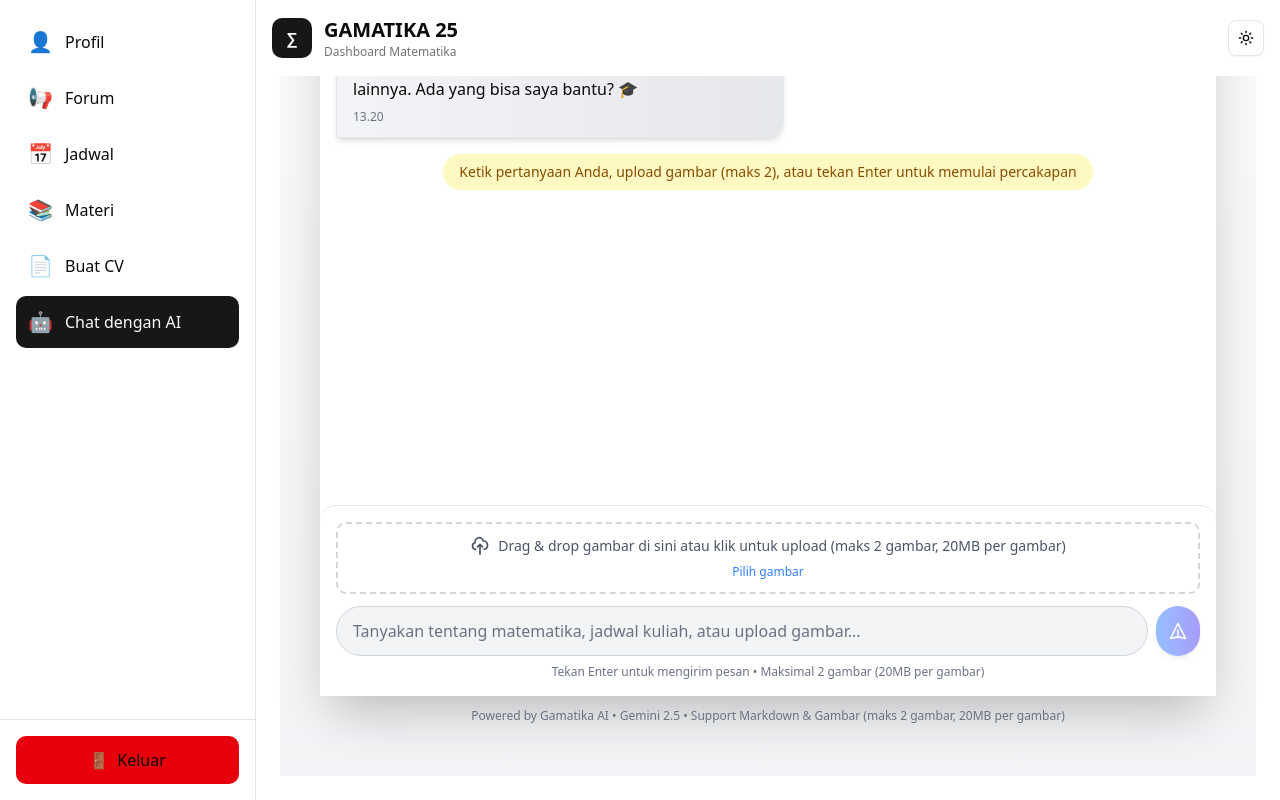
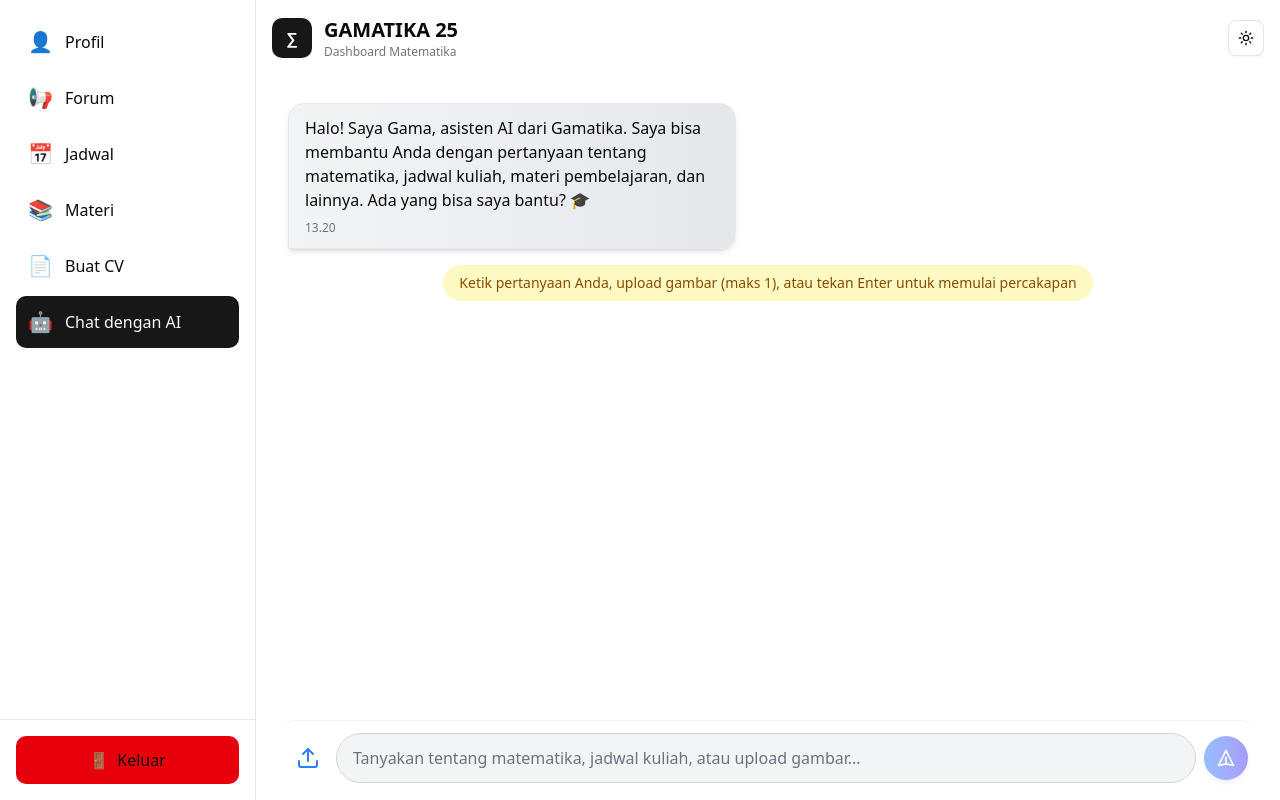
Before and after one commit to faridanangs/gamatika-25, a Next.js app in the folder client/: page /dashboard/chat in a window 1280 px wide. Built offline with nearby package versions, Linux system fonts and the light colour scheme.

Commit message:
update materi and chat page"

```diff
--- a/client/src/app/dashboard/chat/page.js
+++ b/client/src/app/dashboard/chat/page.js
@@ -6,6 +6,7 @@
 import remarkGfm from 'remark-gfm';
 import { Prism as SyntaxHighlighter } from 'react-syntax-highlighter';
 import { atomDark } from 'react-syntax-highlighter/dist/cjs/styles/prism';
+import { FileIcon, UploadIcon } from 'lucide-react';
 
 // Fungsi untuk memformat tanggal
 const formatTime = (date) => {
@@ -29,7 +30,6 @@
 // Komponen untuk pesan dengan animasi
 const MessageBubble = ({ message, isTyping }) => {
   const isUser = message.sender === 'user';
-
   return (
     <motion.div
       initial={{ opacity: 0, y: 20 }}
@@ -155,6 +155,8 @@
   setUploadedFiles,
 }) => {
   const [isDragging, setIsDragging] = useState(false);
+  const fileInputRef = useRef(null);
+  const [fileInputKey, setFileInputKey] = useState(0);
 
   const handleDragOver = (e) => {
     e.preventDefault();
@@ -168,7 +170,6 @@
   const handleDrop = (e) => {
     e.preventDefault();
     setIsDragging(false);
-
     if (e.dataTransfer.files && e.dataTransfer.files.length > 0) {
       const files = Array.from(e.dataTransfer.files);
       handleMultipleFileUpload(files);
@@ -179,6 +180,9 @@
     if (e.target.files && e.target.files.length > 0) {
       const files = Array.from(e.target.files);
       handleMultipleFileUpload(files);
+      // Reset input value and force re-render
+      e.target.value = null;
+      setFileInputKey((prev) => prev + 1);
     }
   };
 
@@ -189,103 +193,81 @@
         alert('Hanya file gambar yang diperbolehkan');
         return false;
       }
-
       // Cek ukuran file (maksimal 20MB)
       if (file.size > 20 * 1024 * 1024) {
         alert(`File ${file.name} terlalu besar. Maksimal 20MB.`);
         return false;
       }
-
       return true;
     });
 
-    // Cek apakah total gambar melebihi 2
-    if (uploadedFiles.length + validFiles.length > 2) {
-      alert('Maksimal 2 gambar dapat di-upload');
+    // Cek apakah total gambar melebihi 1
+    if (uploadedFiles.length + validFiles.length > 1) {
+      alert('Maksimal 1 gambar dapat di-upload');
       return;
     }
 
-    // Proses file yang valid
+    // Proses file yang valid dengan ID unik
     const newFiles = [...uploadedFiles];
+    validFiles.forEach((file) => {
+      // Buat ID unik untuk file ini
+      const fileId = `file-${Date.now()}-${Math.random()
+        .toString(36)
+        .substr(2, 9)}`;
 
-    validFiles.forEach((file) => {
+      // Cek apakah file sudah ada di state
+      const isFileAlreadyUploaded = newFiles.some(
+        (f) => f.file.name === file.name && f.file.size === file.size
+      );
+
+      // Jika file sudah ada, hapus dulu dari state
+      if (isFileAlreadyUploaded) {
+        setUploadedFiles((prev) =>
+          prev.filter(
+            (f) => !(f.file.name === file.name && f.file.size === file.size)
+          )
+        );
+      }
+
       const reader = new FileReader();
       reader.onload = (e) => {
         const newFile = {
+          id: fileId,
           file,
           preview: e.target.result,
           name: file.name,
         };
-        newFiles.push(newFile);
-        setUploadedFiles([...newFiles]);
+
+        // Tambahkan ke state
+        setUploadedFiles((prev) => [...prev, newFile]);
       };
       reader.readAsDataURL(file);
     });
   };
 
   const removeFile = (index) => {
-    const newFiles = uploadedFiles.filter((_, i) => i !== index);
+    const newFiles = [...uploadedFiles];
+    newFiles.splice(index, 1);
     setUploadedFiles(newFiles);
+    // Reset input value and force re-render
+    if (fileInputRef.current) {
+      fileInputRef.current.value = null;
+    }
+    setFileInputKey((prev) => prev + 1);
   };
 
   return (
     <motion.div
       initial={{ opacity: 0, y: 20 }}
       animate={{ opacity: 1, y: 0 }}
-      className="bg-white dark:bg-gray-800 p-4 rounded-t-2xl shadow-lg border-t border-gray-200 dark:border-gray-700"
+      className="px-2 py-3 w-full rounded-t-2xl shadow-lg border-t border-gray-100 dark:border-gray-700 sticky bottom-0 bg-white dark:bg-card"
     >
-      {/* Area upload file */}
-      <div
-        className={`mb-3 p-3 rounded-lg border-2 border-dashed transition-colors ${
-          isDragging
-            ? 'border-blue-500 bg-blue-50 dark:bg-blue-900/20'
-            : 'border-gray-300 dark:border-gray-600 hover:border-blue-400'
-        }`}
-        onDragOver={handleDragOver}
-        onDragLeave={handleDragLeave}
-        onDrop={handleDrop}
-      >
-        <div className="flex items-center justify-center gap-2 text-gray-600 dark:text-gray-400">
-          <svg
-            className="w-5 h-5"
-            fill="none"
-            stroke="currentColor"
-            viewBox="0 0 24 24"
-          >
-            <path
-              strokeLinecap="round"
-              strokeLinejoin="round"
-              strokeWidth={2}
-              d="M7 16a4 4 0 01-.88-7.903A5 5 0 1115.9 6L16 6a5 5 0 011 9.9M15 13l-3-3m0 0l-3 3m3-3v12"
-            />
-          </svg>
-          <span className="text-sm">
-            Drag & drop gambar di sini atau klik untuk upload (maks 2 gambar,
-            20MB per gambar)
-          </span>
-        </div>
-        <input
-          type="file"
-          className="hidden"
-          id="file-upload"
-          accept="image/*"
-          multiple
-          onChange={handleFileInputChange}
-        />
-        <label
-          htmlFor="file-upload"
-          className="mt-2 block text-center text-xs text-blue-500 hover:text-blue-600 cursor-pointer"
-        >
-          Pilih gambar
-        </label>
-      </div>
-
       {/* Preview gambar terupload */}
       {uploadedFiles.length > 0 && (
         <div className="mb-3">
           <div className="flex flex-wrap gap-2">
             {uploadedFiles.map((file, index) => (
-              <div key={index} className="relative group">
+              <div key={file.id} className="relative group">
                 <img
                   src={file.preview}
                   alt={`Preview ${index + 1}`}
@@ -316,12 +298,38 @@
             ))}
           </div>
           <div className="mt-2 text-xs text-gray-500 dark:text-gray-400">
-            {uploadedFiles.length}/2 gambar terupload
+            {uploadedFiles.length}/1 gambar terupload
           </div>
         </div>
       )}
-
-      <div className="flex gap-2">
+      <div className="flex gap-2 items-center">
+        <div
+          className={`px-2 py-1 rounded-lg transition-colors inline-block ${
+            isDragging
+              ? 'border-blue-500 bg-blue-50 dark:bg-blue-900/20'
+              : 'border-gray-300 dark:border-gray-600 hover:border-blue-400'
+          }`}
+          onDragOver={handleDragOver}
+          onDragLeave={handleDragLeave}
+          onDrop={handleDrop}
+        >
+          <input
+            key={fileInputKey}
+            ref={fileInputRef}
+            type="file"
+            className="hidden"
+            id="file-upload"
+            accept="image/*"
+            multiple
+            onChange={handleFileInputChange}
+          />
+          <label
+            htmlFor="file-upload"
+            className="block text-center text-xs text-blue-500 hover:text-blue-600 cursor-pointer"
+          >
+            <UploadIcon />
+          </label>
+        </div>
         <input
           type="text"
           value={inputValue}
@@ -360,9 +368,6 @@
           </svg>
         </motion.button>
       </div>
-      <p className="text-xs text-gray-500 dark:text-gray-400 mt-2 text-center">
-        Tekan Enter untuk mengirim pesan • Maksimal 2 gambar (20MB per gambar)
-      </p>
     </motion.div>
   );
 };
@@ -384,7 +389,6 @@
   const ai = new GoogleGenAI({
     apiKey: 'AIzaSyBLiJgdGYRrNEd5wVmYzRj4SCw7cifLtyM',
   });
-
   const [messages, setMessages] = useState([
     {
       id: 1,
@@ -393,7 +397,6 @@
       timestamp: new Date(),
     },
   ]);
-
   const [inputValue, setInputValue] = useState('');
   const [isTyping, setIsTyping] = useState(false);
   const [uploadedFiles, setUploadedFiles] = useState([]);
@@ -427,35 +430,53 @@
         alert('Hanya file gambar yang diperbolehkan');
         return false;
       }
-
       // Cek ukuran file (maksimal 20MB)
       if (file.size > 20 * 1024 * 1024) {
         alert(`File ${file.name} terlalu besar. Maksimal 20MB.`);
         return false;
       }
-
       return true;
     });
 
-    // Cek apakah total gambar melebihi 2
-    if (uploadedFiles.length + validFiles.length > 2) {
-      alert('Maksimal 2 gambar dapat di-upload');
+    // Cek apakah total gambar melebihi 1
+    if (uploadedFiles.length + validFiles.length > 1) {
+      alert('Maksimal 1 gambar dapat di-upload');
       return;
     }
 
-    // Proses file yang valid
+    // Proses file yang valid dengan ID unik
     const newFiles = [...uploadedFiles];
+    validFiles.forEach((file) => {
+      // Buat ID unik untuk file ini
+      const fileId = `file-${Date.now()}-${Math.random()
+        .toString(36)
+        .substr(2, 9)}`;
 
-    validFiles.forEach((file) => {
+      // Cek apakah file sudah ada di state
+      const isFileAlreadyUploaded = newFiles.some(
+        (f) => f.file.name === file.name && f.file.size === file.size
+      );
+
+      // Jika file sudah ada, hapus dulu dari state
+      if (isFileAlreadyUploaded) {
+        setUploadedFiles((prev) =>
+          prev.filter(
+            (f) => !(f.file.name === file.name && f.file.size === file.size)
+          )
+        );
+      }
+
       const reader = new FileReader();
       reader.onload = (e) => {
         const newFile = {
+          id: fileId,
           file,
           preview: e.target.result,
           name: file.name,
         };
-        newFiles.push(newFile);
-        setUploadedFiles([...newFiles]);
+
+        // Tambahkan ke state
+        setUploadedFiles((prev) => [...prev, newFile]);
       };
       reader.readAsDataURL(file);
     });
@@ -501,13 +522,11 @@
         sender: 'ai',
         timestamp: new Date(),
       };
-
       setMessages((prev) => [...prev, aiMessage]);
 
       // Simulasikan typing effect
       const words = aiResponse.split(' ');
       let currentText = '';
-
       for (let i = 0; i < words.length; i++) {
         await new Promise((resolve) => setTimeout(resolve, 30));
         currentText += words[i] + ' ';
@@ -561,7 +580,6 @@
             data: data,
           },
         }));
-
         // Tambahkan teks sebagai bagian terakhir
         contents.push({ text: msg });
 
@@ -601,7 +619,6 @@
             `,
           },
         });
-
         return response.text;
       } else {
         // Tanpa gambar
@@ -641,7 +658,6 @@
             `,
           },
         });
-
         return response.text;
       }
     } catch (error) {
@@ -651,11 +667,11 @@
   };
 
   return (
-    <div className="flex flex-col min-h-screen bg-gradient-to-b from-gray-50 to-gray-100 dark:from-gray-900 dark:to-gray-800">
-      <div className="max-w-4xl mx-auto w-full flex flex-col h-[90vh] shadow-2xl overflow-hidden bg-white dark:bg-gray-800">
+    <div className="min-h-[87vh] h-full w-full">
+      <div className="w-full flex flex-col overflow-hidden relative h-full">
         {/* Area Pesan */}
         <div
-          className="flex-1 overflow-y-auto p-4 space-y-4"
+          className="flex-1 overflow-y-auto px-2 py-1 space-y-4 w-full"
           onScroll={handleScroll}
         >
           <AnimatePresence>
@@ -675,7 +691,7 @@
           </AnimatePresence>
           {/* Pesan sistem untuk instruksi */}
           {messages.length === 1 && (
-            <SystemMessage text="Ketik pertanyaan Anda, upload gambar (maks 2), atau tekan Enter untuk memulai percakapan" />
+            <SystemMessage text="Ketik pertanyaan Anda, upload gambar (maks 1), atau tekan Enter untuk memulai percakapan" />
           )}
           <div ref={messagesEndRef} />
         </div>
@@ -690,11 +706,6 @@
           setUploadedFiles={setUploadedFiles}
         />
       </div>
-      {/* Footer dengan informasi */}
-      <div className="text-center text-xs text-gray-500 dark:text-gray-400 py-3">
-        Powered by Gamatika AI • Gemini 2.5 • Support Markdown & Gambar (maks 2
-        gambar, 20MB per gambar)
-      </div>
     </div>
   );
 }
```
Also changed, not shown: client/src/app/dashboard/cv/page.js (+11 -13 lines), client/src/app/dashboard/materi/page.js (+8 -5 lines).
